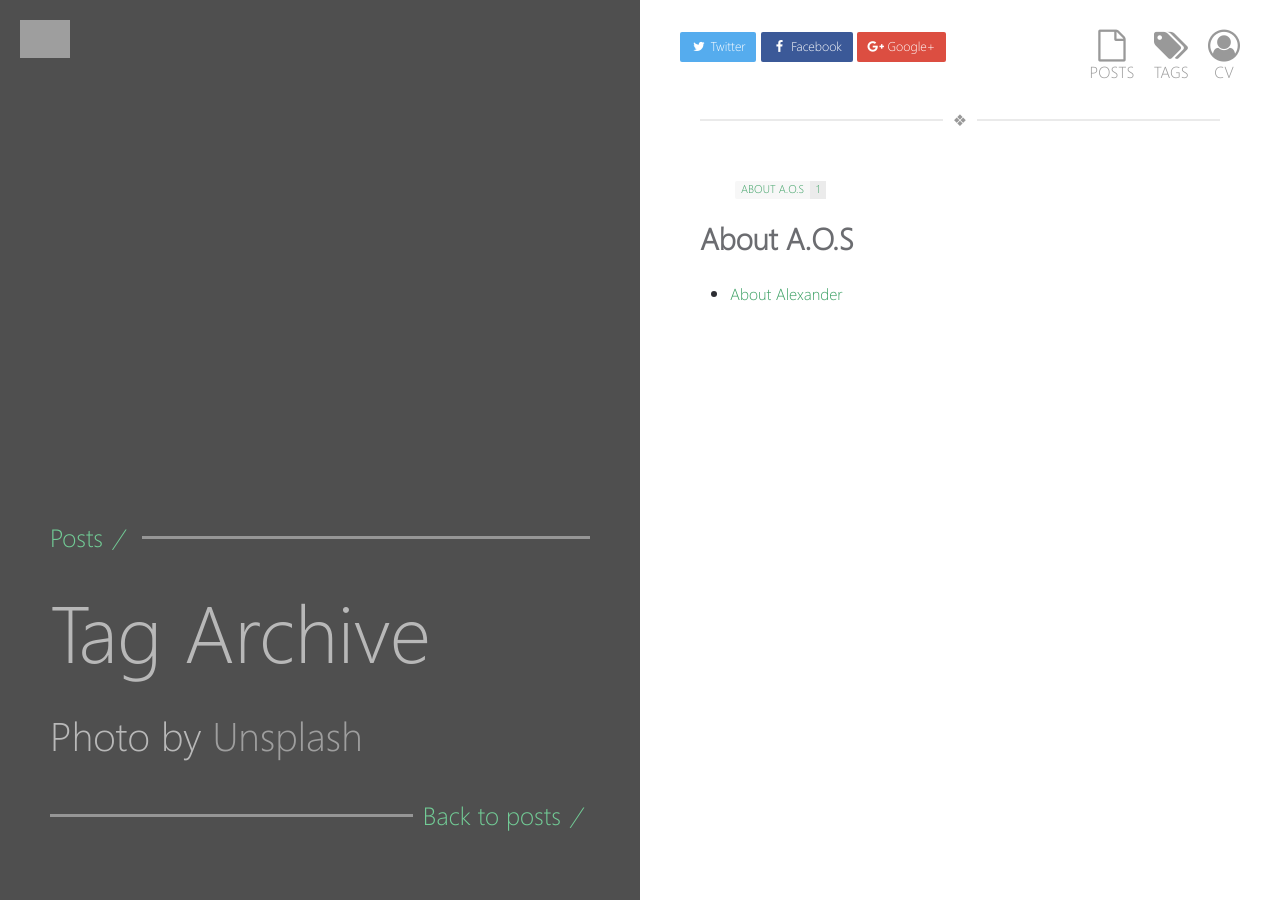
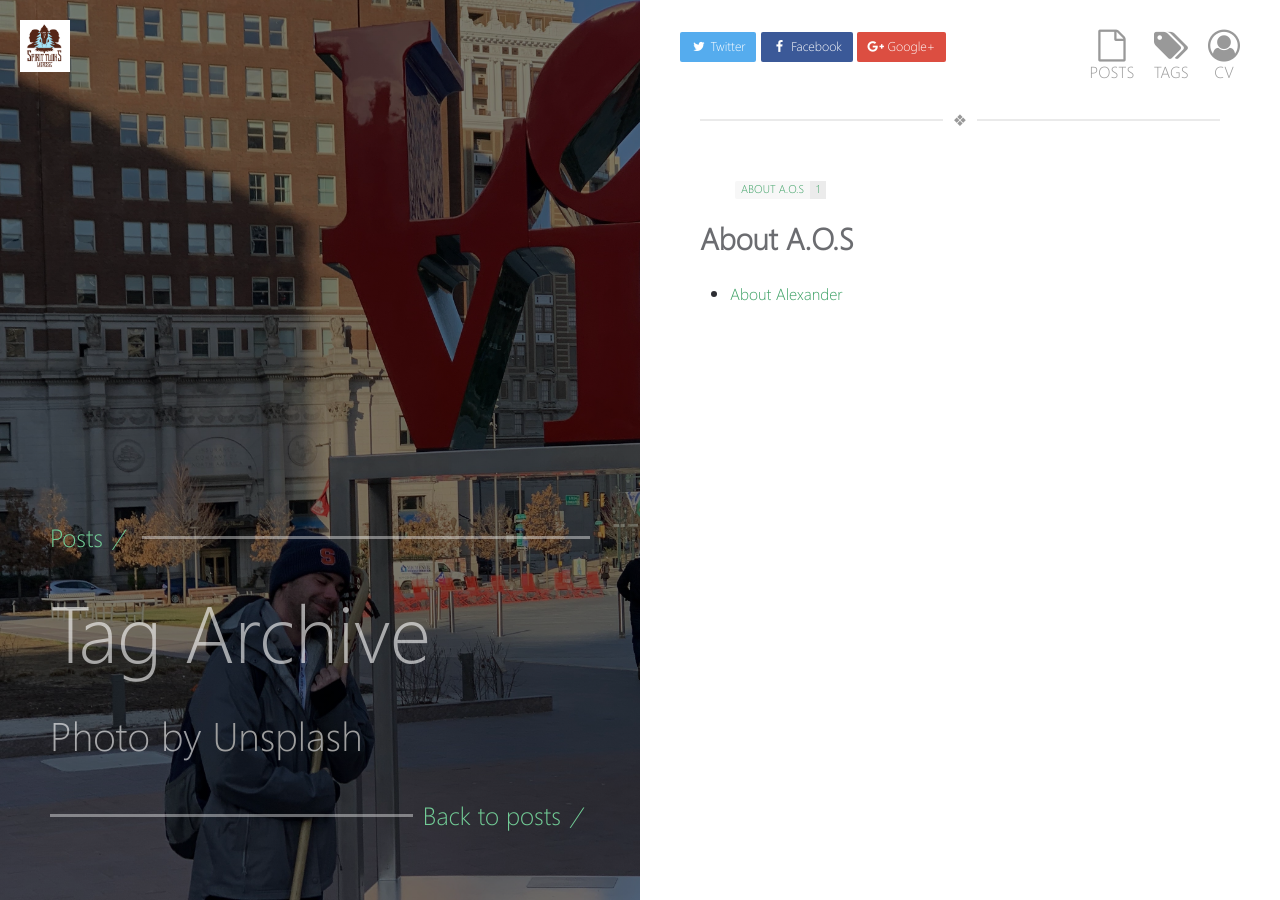
Before and after one commit to adamdjbrett/spirittwinslacrosse.com, a Jekyll site: the page built from _pages/tags.md, in a window 1280 px wide. Built offline with Jekyll 4.4.1, drawn with Linux system fonts in a browser that asks for light colours.

Commit message:
updated social
updated social

```diff
--- a/Gemfile
+++ b/Gemfile
@@ -4,8 +4,8 @@
 gem 'liquid-c'
 
 group :jekyll_plugins do
+  gem 'jekyll-feed'
   gem 'jekyll-gist'
-  gem 'jekyll-include-cache'
   gem 'jekyll-paginate'
   gem 'jekyll-seo-tag'
 
--- a/_config.yml
+++ b/_config.yml
@@ -1,16 +1,17 @@
 # Site
 title: Alexander O. Smith
 description: PhD Student, iSchool, Syracuse University
-url: https://aos11409.github.io
-logo: aos.png                                         # Site logo
-disqus_shortname: https-aos11409-github-io
+url: http://adamdjbrett.com
+baseurl: '/stl3'
+logo: spirit-twins-lacrosse-logo.png                                         # Site logo
+#disqus_shortname: username
 locale: en_US
 
 # Left Block Images
 background:
-  homepage: images/profile.jpg                 # this image will be shown on homepage's left block
-  post-list: images/profile.jpg                # this image will be shown on post list page
-  default-post: images/profile.jpg             # this image will be shown when post's front matter doesn't specify any image
+  homepage: images/onondaga-lake.jpg                           # this image will be shown on homepage's left block
+  post-list: images/onondaga-lake.jpg             # this image will be shown on post list page
+  default-post: images/wooden-lacrosse-stick-love-laxcon.jpg   # this image will be shown when post's front matter doesn't specify any image
 
 # Jekyll
 permalink:          /:title/
@@ -28,15 +29,15 @@
 
 
 # Social Links
-#email:             email
+email:             spirittwinslacrosse@gmail.com
 #google.plus:        username
 #twitter:            username
-facebook:           aos11409
-github:             aos11409
+#facebook:           username
+#github:             username
 #stackoverflow:     123456/username   from a "http://stackoverflow.com/users/123456/username" link
-linkedin:           aos11409
+#linkedin:           username
 #xing:              username
-#instagram:          username
+instagram:          spirittwinslax
 #lastfm:            username
 #tumblr:            username
 #pinterest:         username
@@ -58,6 +59,9 @@
   - jekyll-feed
   - jekyll-sitemap
   - jekyll-gist
+  - jekyll-paginate
+  - jekyll-seo-tag
+
 
 # Exclude list
 include:
```
